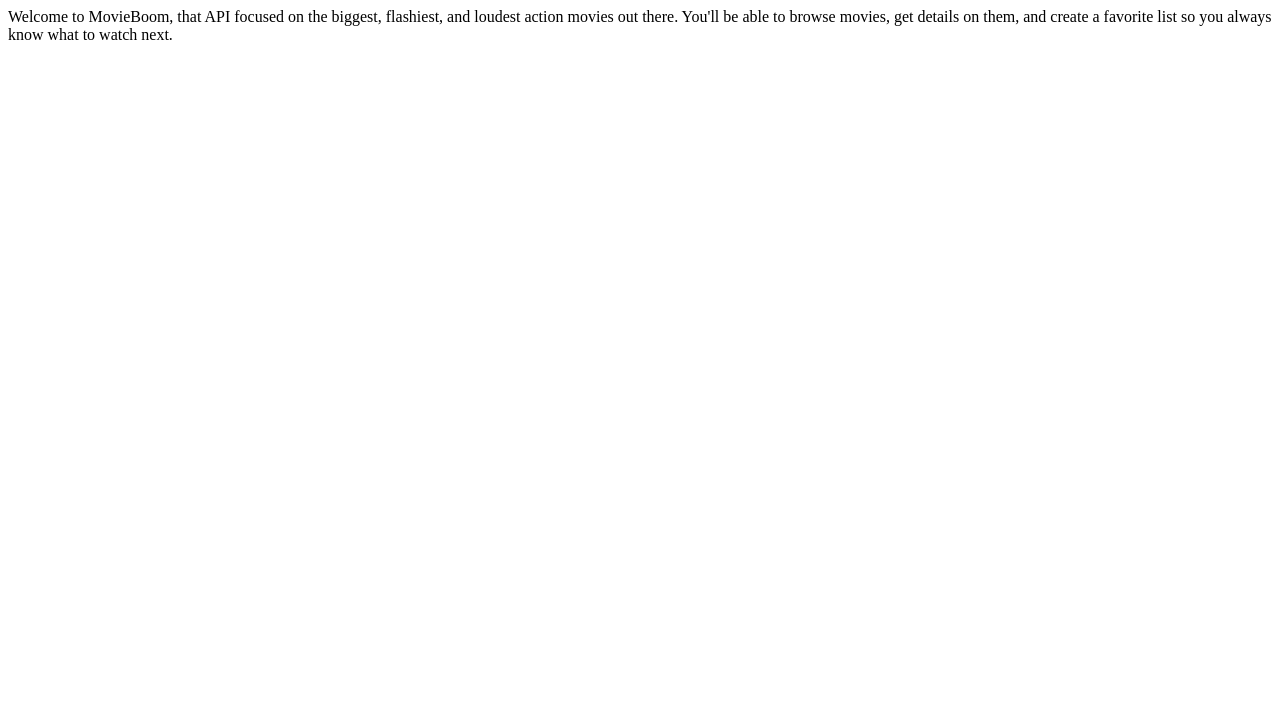
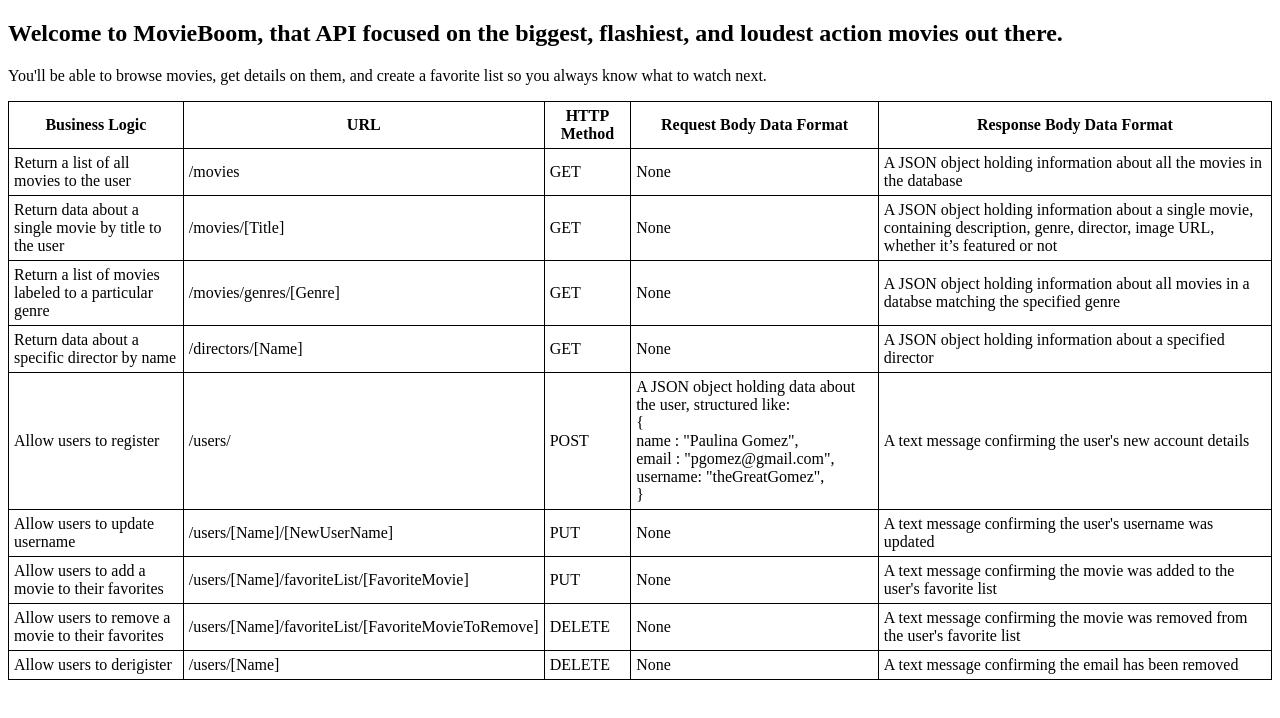
Before and after one commit to rosswyman/movie_api, a website: page public/documentation.html in a window 1280 px wide. Drawn offline with Linux system fonts and the light colour scheme; files that its build step writes are made by us from their sources.

Commit message:
Update documentation.html
Added table of requests

```diff
--- a/public/documentation.html
+++ b/public/documentation.html
@@ -4,11 +4,92 @@
     <meta charset="utf-8">
     <meta name="viewport" content="width=device-width">
     <title>MovieBoom Documentation</title>
-    <link href="css/styles.css" rel="stylesheet" type="text/css" />
+    <link href="../css/styles.css" rel="stylesheet" type="text/css" />
   </head>
   <body>
-    Welcome to MovieBoom, that API focused on the biggest, flashiest, and loudest action movies out there.
-    You'll be able to browse movies, get details on them, and create a favorite list so you always know what to watch next.
-    <script src="js/scripts.js"></script>
+    <h2>Welcome to MovieBoom, that API focused on the biggest, flashiest, and loudest action movies out there.</h2>
+    <p>You'll be able to browse movies, get details on them, and create a favorite list so you always know what to watch next.</p>
+
+    <table class="requests">
+
+        <tr>
+          <th>Business Logic</th>
+          <th>URL</th>
+          <th>HTTP Method</th>
+          <th>Request Body Data Format</th>
+          <th>Response Body Data Format</th>
+        </tr>
+        <tr>
+          <td>Return a list of all movies to the user</td>
+          <td>/movies</td>
+          <td>GET</td>
+          <td>None</td>
+          <td>A JSON object holding information about all the movies in the database</td>
+        </tr>
+        <tr>
+          <td>Return data about a single movie by title to the user</td>
+          <td>/movies/[Title]</td>
+          <td>GET</td>
+          <td>None</td>
+          <td>A JSON object holding information about a single movie, containing description, genre, director, image URL, whether it’s featured or not</td>
+        </tr>
+        <tr>
+          <td>Return a list of movies labeled to a particular genre</td>
+          <td>/movies/genres/[Genre]</td>
+          <td>GET</td>
+          <td>None</td>
+          <td>A JSON object holding information about all movies in a databse matching the specified genre</td>
+        </tr>
+        <tr>
+          <td>Return data about a specific director by name</td>
+          <td>/directors/[Name]</td>
+          <td>GET</td>
+          <td>None</td>
+          <td>A JSON object holding information about a specified director</td>
+        </tr>
+        <tr>
+          <td>Allow users to register</td>
+          <td>/users/</td>
+          <td>POST</td>
+          <td>A JSON object holding data about the user, structured like:<br>
+            { <br>
+            name : "Paulina Gomez",<br>
+            email : "pgomez@gmail.com",<br>
+            username: "theGreatGomez",<br>
+            }</td>
+          <td>A text message confirming the user's new account details</td>
+        </tr>
+        <tr>
+          <td>Allow users to update username</td>
+          <td>/users/[Name]/[NewUserName]</td>
+          <td>PUT</td>
+          <td>None</td>
+          <td>A text message confirming the user's username was updated</td>
+        </tr>
+        <tr>
+          <td>Allow users to add a movie to their favorites</td>
+          <td>/users/[Name]/favoriteList/[FavoriteMovie]</td>
+          <td>PUT</td>
+          <td>None</td>
+          <td>A text message confirming the movie was added to the user's favorite list</td>
+        </tr>
+        <tr>
+          <td>Allow users to remove a movie to their favorites</td>
+          <td>/users/[Name]/favoriteList/[FavoriteMovieToRemove]</td>
+          <td>DELETE</td>
+          <td>None</td>
+          <td>A text message confirming the movie was removed from the user's favorite list</td>
+        </tr>
+        <tr>
+          <td>Allow users to derigister</td>
+          <td>/users/[Name]</td>
+          <td>DELETE</td>
+          <td>None</td>
+          <td>A text message confirming the email has been removed</td>
+        </tr>
+
+    </table>
+
+    <script src="../js/scripts.js"></script>
   </body>
 </html>
```
